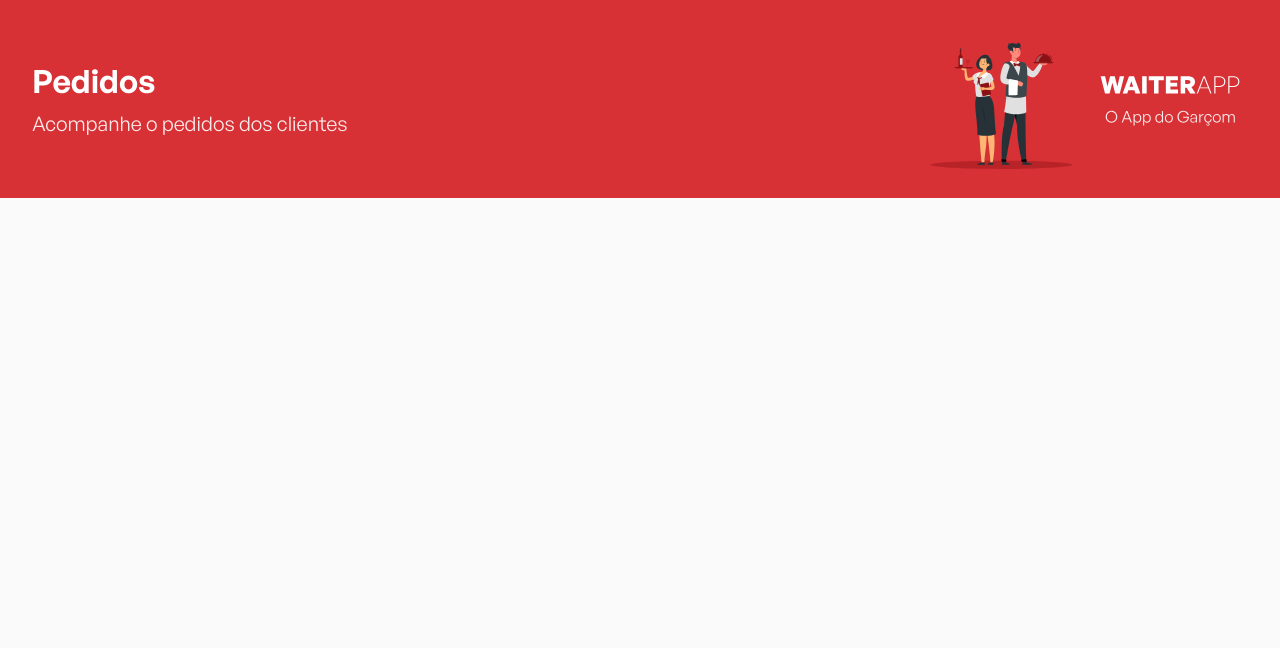
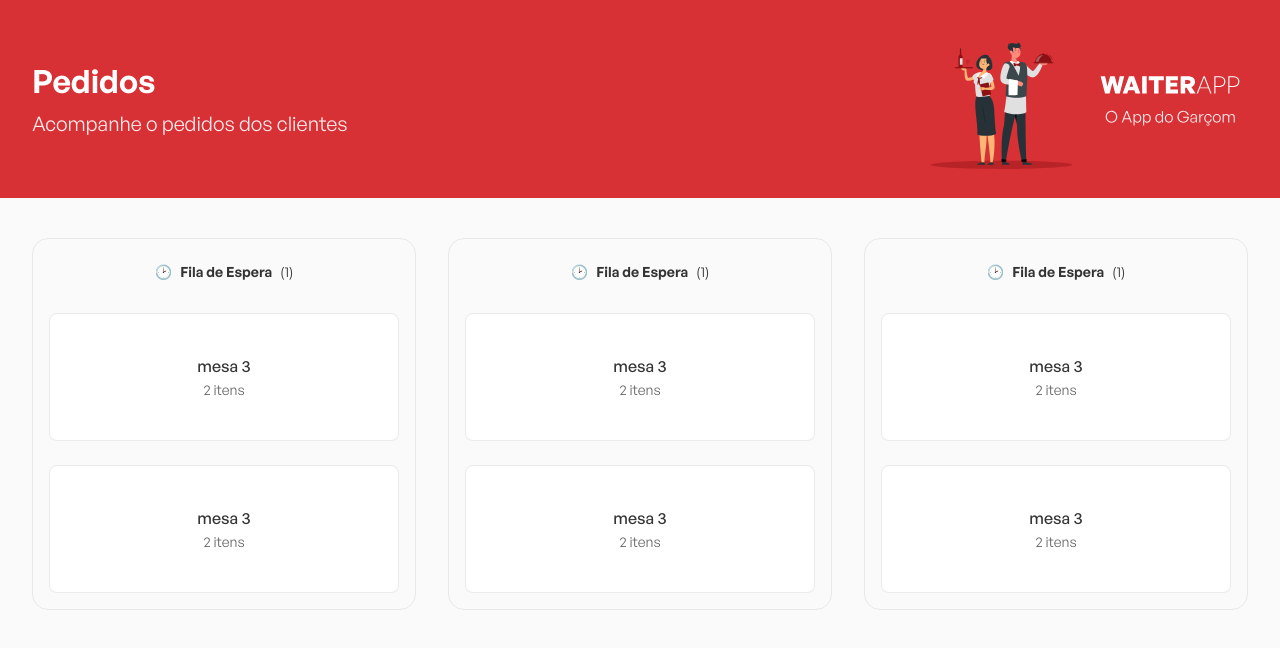
Before and after one commit to migueldelgg/waiter-app-fe, a React (Vite) app: page / in a window 1280 px wide. Shown: the top 648 px of the page. Built offline with nearby package versions, Linux system fonts and the light colour scheme.

Commit message:
feat: OrdersBoard component

```diff
--- a/src/App.tsx
+++ b/src/App.tsx
@@ -1,10 +1,14 @@
 import { GlobalStyles } from "./styles/GlobalStyles";
 import { Header } from "./components/Header/index.tsx";
+import { Orders } from "./components/Orders/index.tsx";
+
+
 export function App() {
   return (
     <>
       <GlobalStyles />
-      <Header></Header>
+      <Header />
+      <Orders />
     </>
   )
 }
--- a/src/components/Header/index.tsx
+++ b/src/components/Header/index.tsx
@@ -1,9 +1,9 @@
 import logo from '../../assets/images/logo.svg'
-import { Conteiner, Content } from './styles'
+import { Container, Content } from './styles'
 
 export function Header() {
   return (
-    <Conteiner>
+    <Container>
       <Content>
         <div className="page-details">
           <h1>Pedidos</h1>
@@ -12,6 +12,6 @@
 
         <img src={logo} alt="WAITERAPP"></img>
       </Content>
-    </Conteiner>
+    </Container>
   )
 }
--- a/src/components/Header/styles.ts
+++ b/src/components/Header/styles.ts
@@ -1,6 +1,6 @@
 import styled from 'styled-components';
 
-export const Conteiner = styled.header`
+export const Container = styled.header`
   background: #d73035;
   display: flex;
   justify-content: center;
--- /dev/null
+++ b/src/components/Orders/index.tsx
@@ -0,0 +1,12 @@
+import { OrdersBoard } from "../OrdersBoard/index.tsx"
+import { Container } from "./styles"
+
+export function Orders() {
+  return (
+    <Container>
+      <OrdersBoard />
+      <OrdersBoard />
+      <OrdersBoard />
+    </Container>
+  )
+}
--- /dev/null
+++ b/src/components/Orders/styles.ts
@@ -0,0 +1,9 @@
+import styled from 'styled-components';
+
+export const Container = styled.div`
+  width: 100%;
+  max-width: 76rem; // 1216px
+  margin: 2.5rem auto; // 40px
+  display: flex;
+  gap: 2rem;
+`;
--- /dev/null
+++ b/src/components/OrdersBoard/index.tsx
@@ -0,0 +1,23 @@
+import { Board, OrdersContainer } from "./styles";
+
+export function OrdersBoard() {
+  return (
+    <Board>
+      <header>
+        <span>🕑</span>
+        <strong>Fila de Espera</strong>
+        <span>(1)</span>
+      </header>
+      <OrdersContainer>
+        <button type="button">
+          <strong>mesa 3</strong>
+          <span>2 itens</span>
+        </button>
+        <button type="button">
+          <strong>mesa 3</strong>
+          <span>2 itens</span>
+        </button>
+      </OrdersContainer>
+    </Board>
+  )
+}
--- /dev/null
+++ b/src/components/OrdersBoard/styles.ts
@@ -0,0 +1,54 @@
+import styled from 'styled-components';
+
+export const Board = styled.div`
+  padding: 1rem;
+  border: 0.063rem solid rgba(204, 204, 204, 0.4);
+  border-radius: 1rem;
+  display: flex;
+  flex-direction: column;
+  align-items: center;
+  flex: 1;
+
+  header {
+    padding: 0.5rem;
+    font-size: 0.875rem;
+    display: flex;
+    align-items: center;
+    gap: 0.5rem;
+  }
+`;
+
+export const OrdersContainer = styled.div`
+  display: flex;
+  flex-direction: column;
+  width: 100%;
+  margin-top: 1.5rem;
+
+  button {
+    width: 100%;
+    background: #fff;
+    border: 0.063rem solid rgba(204, 204, 204, 0.4);
+    height: 8rem;
+    border-radius: 0.5rem;
+    display: flex;
+    flex-direction: column;
+    justify-content: center;
+    align-items: center;
+    gap: 0.25rem;
+
+    strong {
+      font-weight: 500;
+    }
+
+    span {
+      font-size: 0.875rem;
+      font-weight: 400;
+      color: #666;
+    }
+
+    // aplica uma margin de 1.5rem apenas para botoes anteriores a este.
+    & + button {
+      margin-top: 1.5rem;
+    }
+  }
+`;
```
